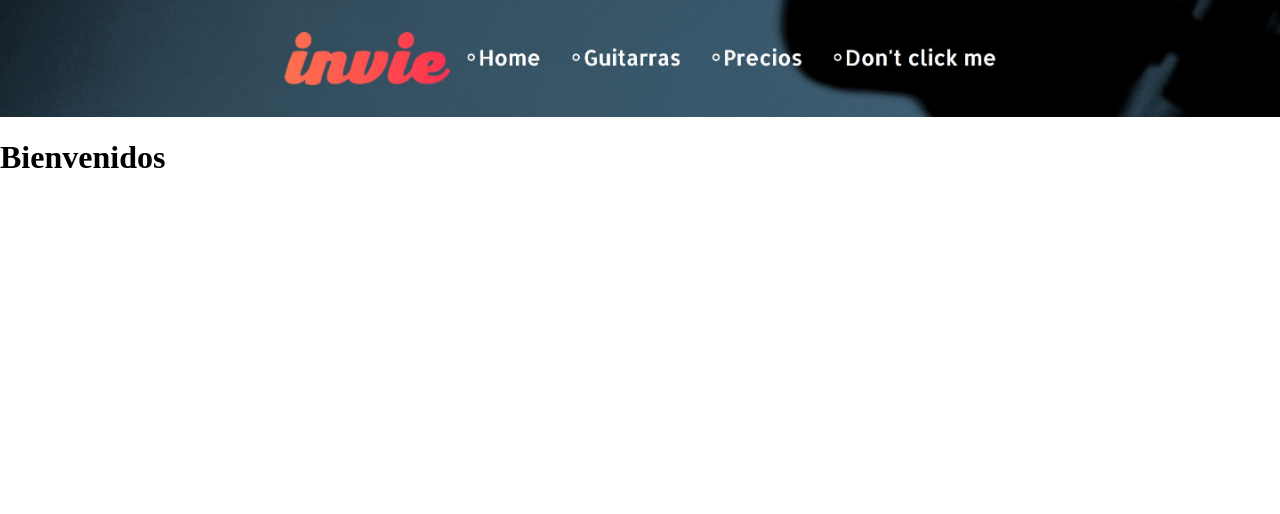
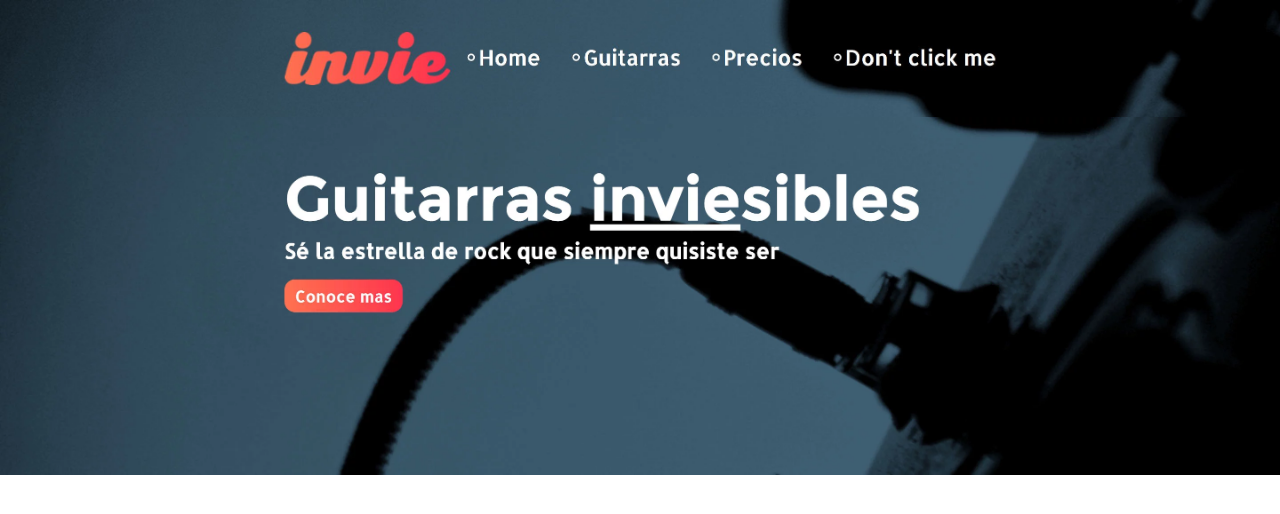
Before and after one commit to Victor-Alfonso72/personal-website, a plain HTML site: page index.html in a window 1280 px wide. Drawn offline with Linux system fonts and the light colour scheme.

Commit message:
cuerpo del proyecto

```diff
--- a/index.html
+++ b/index.html
@@ -17,6 +17,6 @@
 </head>
 <body>
     <img src="tres.jpg" alt="">
-    <h1>Bienvenidos</h1>
+    <img src="hero.jpg" alt="">
 </body>
 </html>
```
Also changed, not shown: hero.jpg (added).
